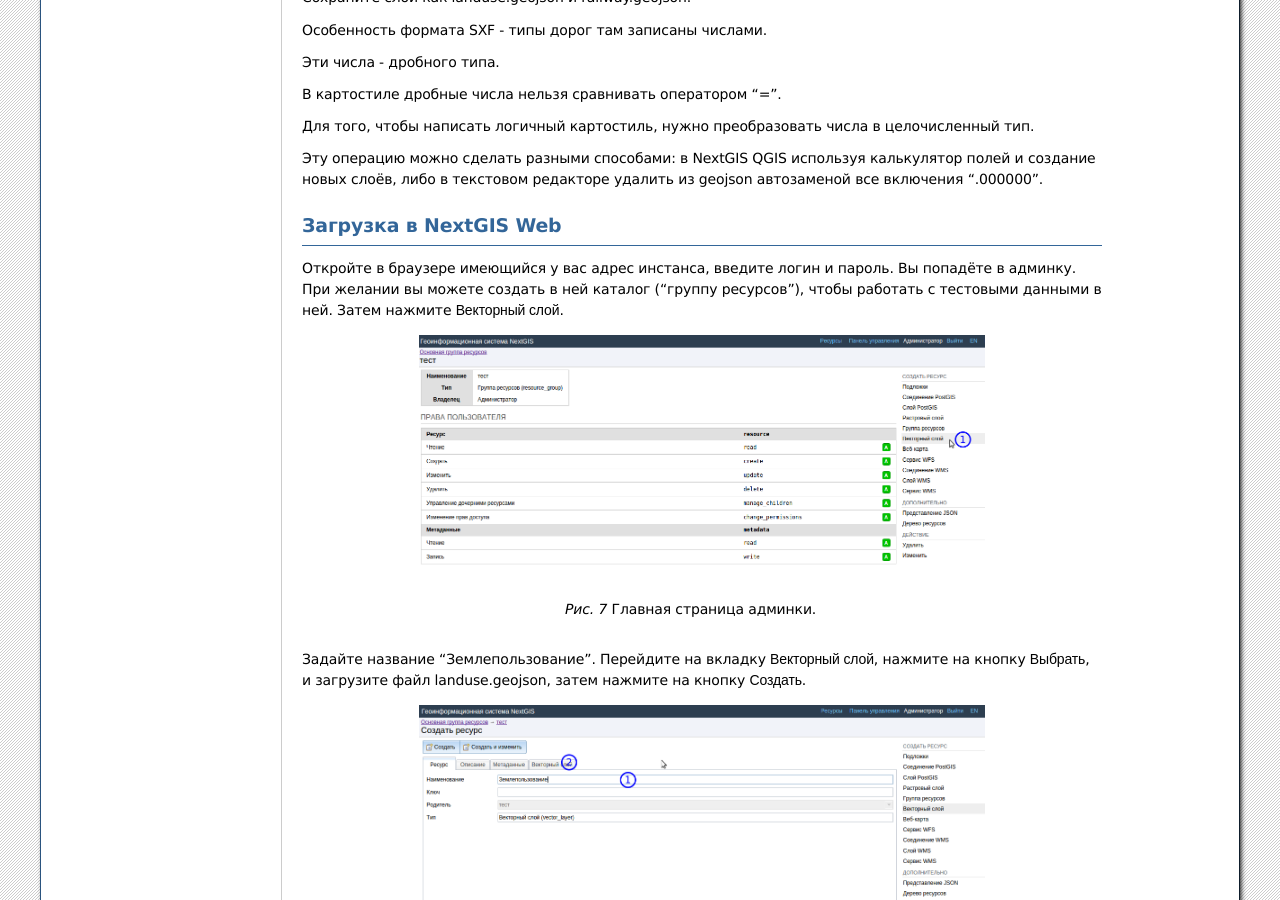
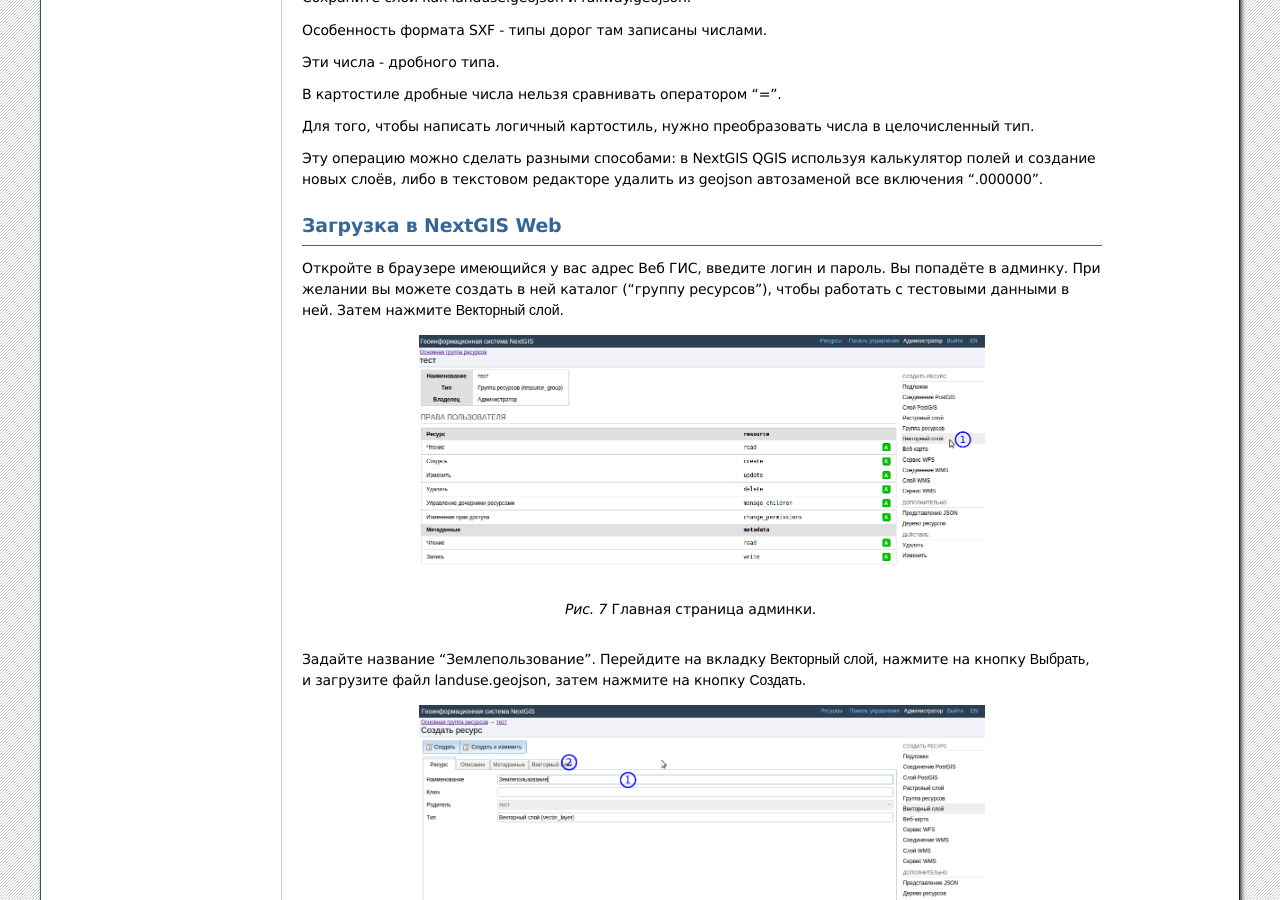
Before and after one commit to nextgis/docs_howto, a Sphinx documentation site: the page built from source/sxf.rst, in a window 1280 px wide and 900 px high, scrolled down 3774 px. Built offline with Sphinx 7.4.7, drawn with Linux system fonts in a browser that asks for light colours; formulas are drawn with MathJax 3; some of the changed text lies outside the part shown.

Commit message:
Update sxf.rst
instance -> Web GIS

```diff
--- a/source/sxf.rst
+++ b/source/sxf.rst
@@ -15,7 +15,7 @@
 
 1. Набор данных в формате SXF - скачайте выгрузку из Openstreetmap на странице http://www.gisinfo.ru/price/price_map.htm
 2. :program:`NextGIS QGIS`.
-3. Доступ к инстансу :program:`NextGIS Web` - у вас должен быть его URL, логин и пароль.
+3. Доступ к Веб ГИС на платформе :program:`NextGIS Web` - у вас должен быть его URL, логин и пароль.
 
 
 Подготовка SXF к загрузке
@@ -98,7 +98,7 @@
 Загрузка в NextGIS Web
 ----------------------
 
-Откройте в браузере имеющийся у вас адрес инстанса, введите логин и пароль. Вы попадёте в админку. При желании вы можете создать в ней каталог ("группу ресурсов"), чтобы работать с тестовыми данными в ней. Затем нажмите :guilabel:`Векторный слой`.
+Откройте в браузере имеющийся у вас адрес Веб ГИС, введите логин и пароль. Вы попадёте в админку. При желании вы можете создать в ней каталог ("группу ресурсов"), чтобы работать с тестовыми данными в ней. Затем нажмите :guilabel:`Векторный слой`.
 
 .. figure:: _static/sxfNGWMainPage.png
    :name: howto_sxfNGWMainPage
```
